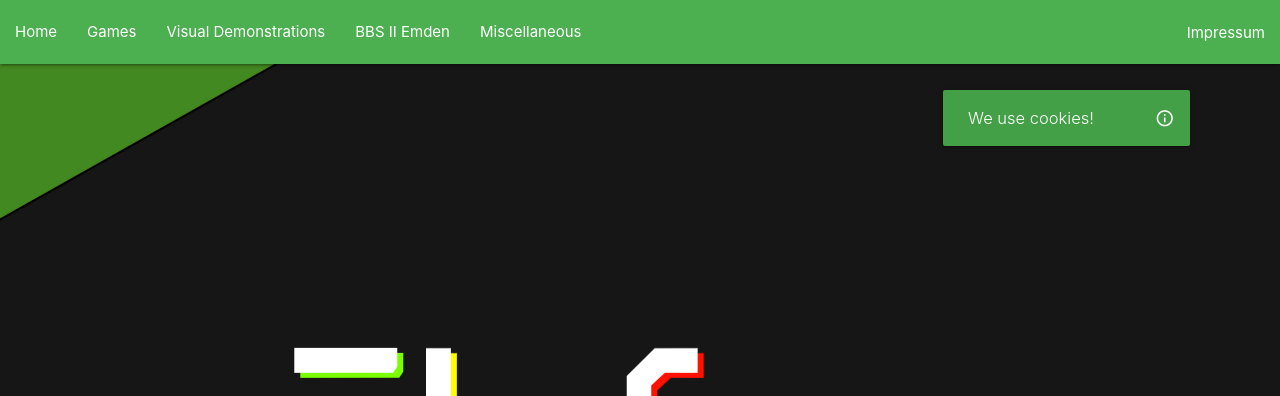
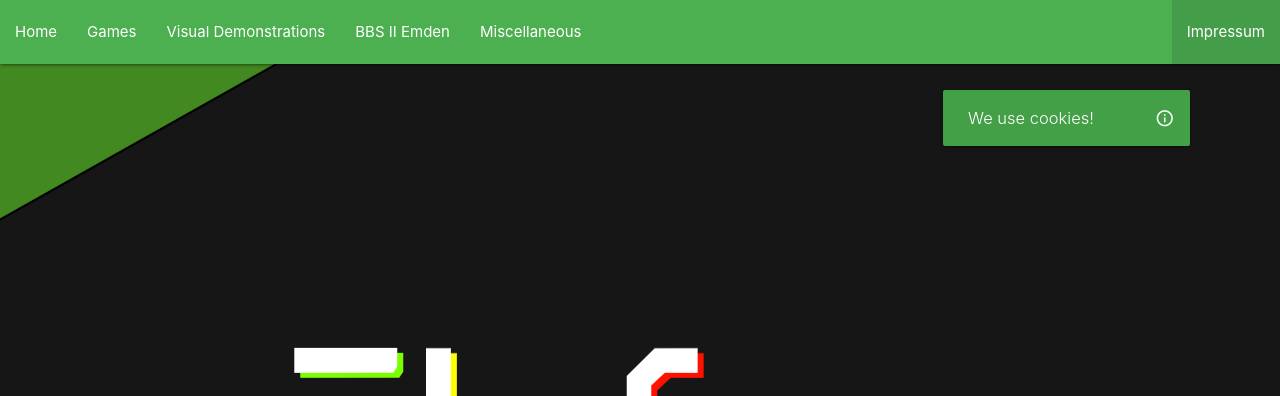
Before and after one commit to zlyfer/zlyfer-website, a PHP site: page /?page=impressum in a window 1280 px wide. Shown: the top 396 px of the page. Run offline with PHP 8.4, Linux system fonts and the light colour scheme.

Commit message:
navbar fix

```diff
--- a/index.php
+++ b/index.php
@@ -25,7 +25,7 @@
 						<li class="<?php if ($active == "miscellaneous") {echo("active");}?> waves-effect"><a href="./?page=miscellaneous">Miscellaneous</a></li>
 					</ul>
 					<ul class="right hide-on-med-and-down">
-						<li><a class="<?php if ($active == "impressum") {echo("active");}?> waves-effect" href="./?page=impressum">Impressum</a></li>
+						<li class="<?php if ($active == "impressum") {echo("active");}?> waves-effect"><a href="./?page=impressum">Impressum</a></li>
 					</ul>
 					<a href="#" data-target="slide-out" class="sidenav-trigger hide-on-large-only"><i class="material-icons">menu</i></a>
 					<span class="brand-logo center hide-on-large-only">Home</span>
```
